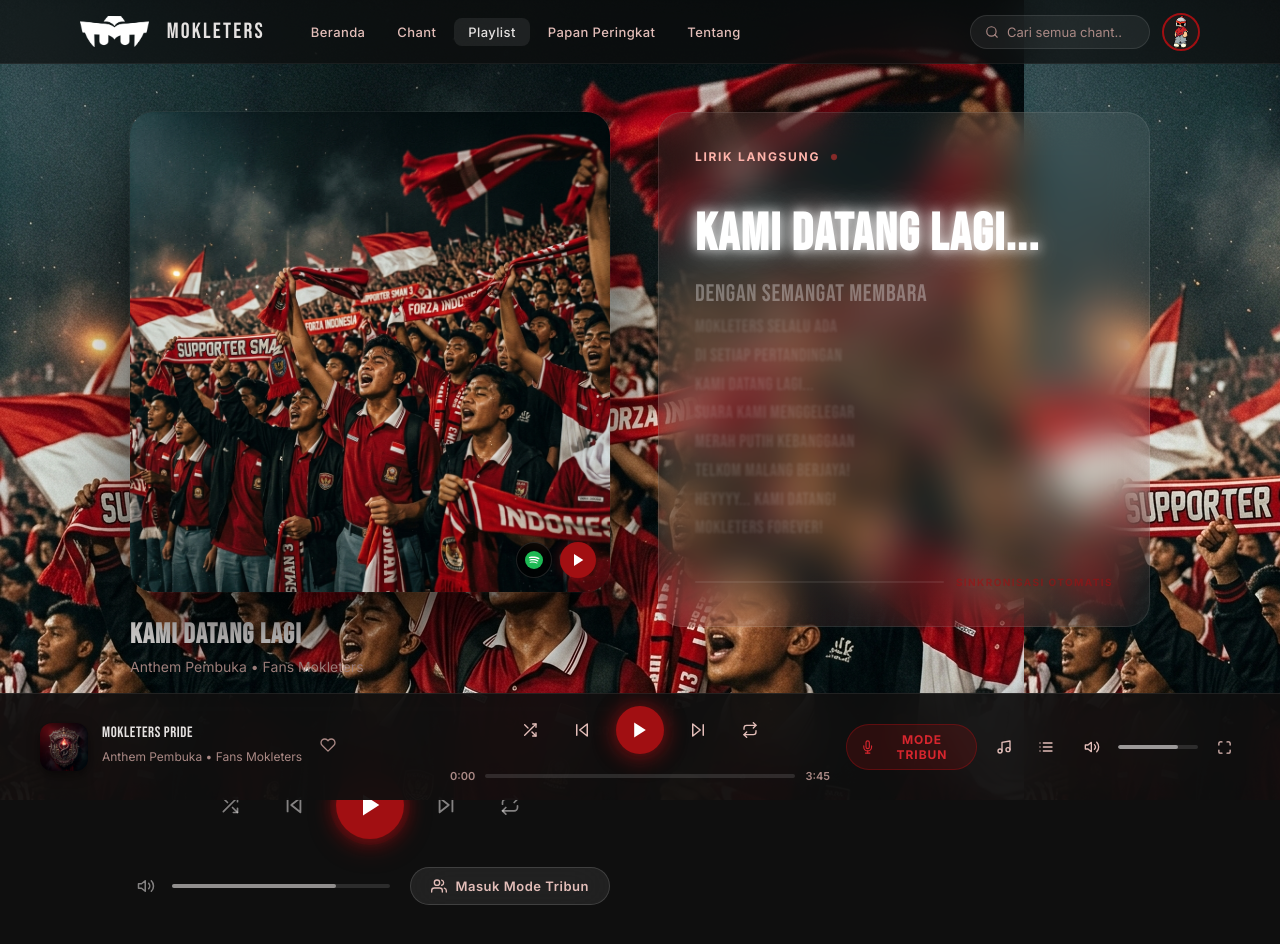
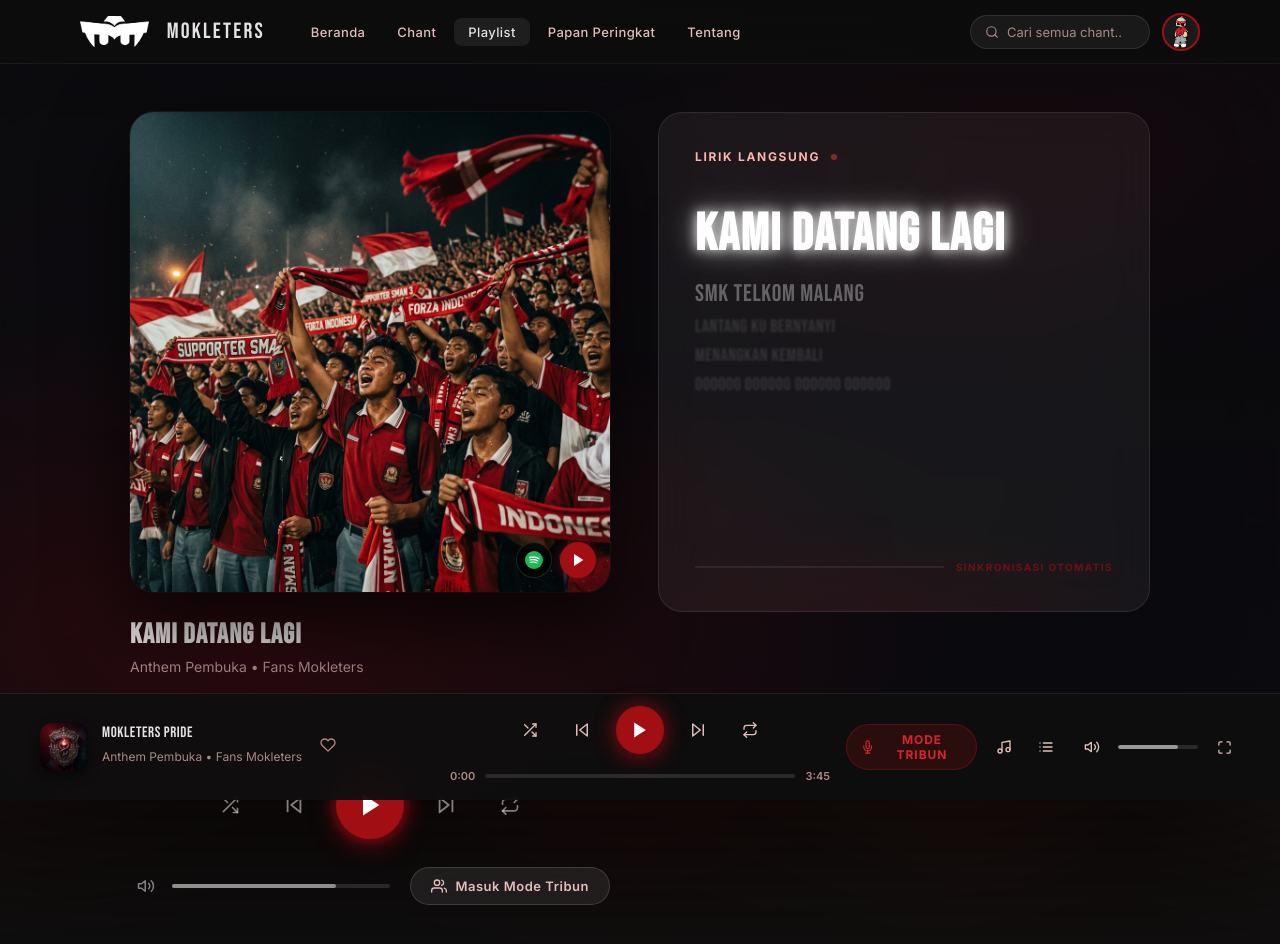
Before and after one commit to ElZidane123/mokleters, a React (Vite) app: page / in a window 1280 px wide. Both pictures are taken after a click on the link "Playlist". Shown: the top 944 px of the page. Built offline with nearby package versions, Linux system fonts and the light colour scheme.

Commit message:
Fix background clash on PlaylistPage and align lyrics and durations from PDF

```diff
--- a/src/PlaylistPage.tsx
+++ b/src/PlaylistPage.tsx
@@ -127,6 +127,7 @@ export default function PlaylistPage({
     <div className="playlist-page" id="playlist-page">
       {/* Latar belakang atmosferik */}
       <div className="playlist-page-bg" aria-hidden="true" style={{ backgroundImage: `url(${activeChant.img})` }} />
+      <div className="playlist-page-overlay" aria-hidden="true" />
 
       <div className="container playlist-page-layout">
 
--- a/src/index.css
+++ b/src/index.css
@@ -1991,10 +1991,21 @@ button { cursor: pointer; border: none; background: none; font-family: inherit;
 .playlist-page-bg {
   position: fixed;
   inset: 0;
+  background-size: cover;
+  background-position: center;
+  filter: blur(80px) saturate(1.2) brightness(0.2);
+  transform: scale(1.15);
+  z-index: -2;
+  pointer-events: none;
+}
+
+.playlist-page-overlay {
+  position: fixed;
+  inset: 0;
   background:
-    radial-gradient(ellipse 90% 70% at 20% 80%, rgba(125, 12, 15, 0.30) 0%, transparent 60%),
-    radial-gradient(ellipse 60% 50% at 80% 20%, rgba(80, 8, 10, 0.15) 0%, transparent 55%),
-    var(--color-bg);
+    radial-gradient(ellipse 90% 70% at 20% 80%, rgba(125, 12, 15, 0.28) 0%, transparent 60%),
+    radial-gradient(ellipse 60% 50% at 80% 20%, rgba(80, 8, 10, 0.12) 0%, transparent 55%),
+    linear-gradient(180deg, rgba(10, 10, 15, 0.75) 0%, rgba(10, 10, 15, 0.95) 100%);
   z-index: -1;
   pointer-events: none;
 }
--- a/src/lyrics.ts
+++ b/src/lyrics.ts
@@ -1,11 +1,11 @@
 /* =============================================
-   LYRICS DATA — per chant with timestamps (seconds)
+   LYRICS DATA — Sync with real MP4 durations and PDF content
    ============================================= */
 
 export interface LyricLine {
   id: number
   text: string
-  time: number
+  time: number // in seconds
 }
 
 export interface ChantData {
@@ -25,205 +25,243 @@ export interface ChantData {
 
 export const CHANTS: ChantData[] = [
   {
-    id: 1, title: 'Kami Datang Lagi', duration: '2:30', durationSec: 150,
-    category: 'Anthem Pembuka', tag: 'Pembuka', popular: true,
-    img: '/anthem1.png', artist: 'Fans Mokleters', plays: '1.5Jt',
+    id: 1,
+    title: 'Kami Datang Lagi',
+    duration: '0:37',
+    durationSec: 37,
+    category: 'Anthem Pembuka',
+    tag: 'Pembuka',
+    popular: true,
+    img: '/anthem1.png',
+    artist: 'Fans Mokleters',
+    plays: '1.5Jt',
     src: '/src/assets/mp4/kami datang lagi.m4a.mp4',
     lyrics: [
-      { id: 0, text: 'Kami datang lagi...', time: 0 },
-      { id: 1, text: 'Dengan semangat membara', time: 12 },
-      { id: 2, text: 'Mokleters selalu ada', time: 25 },
-      { id: 3, text: 'Di setiap pertandingan', time: 38 },
-      { id: 4, text: 'Kami datang lagi...', time: 52 },
-      { id: 5, text: 'Suara kami menggelegar', time: 65 },
-      { id: 6, text: 'Merah putih kebanggaan', time: 80 },
-      { id: 7, text: 'Telkom Malang berjaya!', time: 95 },
-      { id: 8, text: 'Heyyyy... kami datang!', time: 115 },
-      { id: 9, text: 'Mokleters forever!', time: 132 },
+      { id: 0, text: 'Kami datang lagi', time: 0 },
+      { id: 1, text: 'SMK Telkom Malang', time: 7 },
+      { id: 2, text: 'Lantang ku bernyanyi', time: 15 },
+      { id: 3, text: 'Menangkan Kembali', time: 23 },
+      { id: 4, text: 'Oooooo oooooo oooooo oooooo', time: 30 },
     ],
   },
   {
-    id: 2, title: 'SMK Telkom Malang Kami Datang', duration: '2:12', durationSec: 132,
-    category: 'Anthem Pembuka', tag: 'Pembuka', popular: true,
-    img: '/anthem2.png', artist: 'Paduan Suara Tribun Utara', plays: '892Rb',
+    id: 2,
+    title: 'SMK Telkom Malang Kami Datang',
+    duration: '0:44',
+    durationSec: 44,
+    category: 'Anthem Pembuka',
+    tag: 'Pembuka',
+    popular: true,
+    img: '/anthem2.png',
+    artist: 'Paduan Suara Tribun Utara',
+    plays: '892Rb',
     src: '/src/assets/mp4/smk telkom malang kami datang.m4a.mp4',
     lyrics: [
-      { id: 0, text: 'SMK Telkom Malang...', time: 0 },
-      { id: 1, text: 'Kami datang untukmu', time: 10 },
-      { id: 2, text: 'Berjuang tanpa henti', time: 22 },
-      { id: 3, text: 'Demi nama sekolah kita', time: 35 },
-      { id: 4, text: 'Telkom Malang!', time: 48 },
-      { id: 5, text: 'Kami pendukungmu sejati', time: 60 },
-      { id: 6, text: 'Sampai akhir pertandingan', time: 72 },
-      { id: 7, text: 'SMK Telkom Malang!', time: 88 },
-      { id: 8, text: 'Kami datang... kami datang!', time: 105 },
-      { id: 9, text: 'Berjaya untuk selamanya!', time: 120 },
+      { id: 0, text: 'SMK Telkom Malang', time: 0 },
+      { id: 1, text: 'Kami datang', time: 5 },
+      { id: 2, text: 'Mendukungmu', time: 10 },
+      { id: 3, text: 'Selamanya', time: 15 },
+      { id: 4, text: 'Telkom Malang', time: 20 },
+      { id: 5, text: 'Kami datang', time: 25 },
+      { id: 6, text: 'Mendukungmu', time: 30 },
+      { id: 7, text: 'Selamanya', time: 35 },
+      { id: 8, text: 'Lalalala lalalala lalalala lalalala', time: 40 },
     ],
   },
   {
-    id: 3, title: 'Bukalah Matamu', duration: '3:05', durationSec: 185,
-    category: 'Tempo Pertandingan', tag: 'Pertandingan', popular: false,
-    img: '/anthem3.png', artist: 'Unit Perkusi', plays: '740Rb',
+    id: 3,
+    title: 'Bukalah Matamu',
+    duration: '0:40',
+    durationSec: 40,
+    category: 'Tempo Pertandingan',
+    tag: 'Pertandingan',
+    popular: false,
+    img: '/anthem3.png',
+    artist: 'Unit Perkusi',
+    plays: '740Rb',
     src: '/src/assets/mp4/bukalah matamu.m4a.mp4',
     lyrics: [
-      { id: 0, text: 'Bukalah matamu...', time: 0 },
-      { id: 1, text: 'Lihat kami berdiri tegak', time: 15 },
-      { id: 2, text: 'Demi Telkom Malang', time: 30 },
-      { id: 3, text: 'Kami tak akan mundur', time: 45 },
-      { id: 4, text: 'Bukalah matamu!', time: 60 },
-      { id: 5, text: 'Dengar suara kami', time: 75 },
-      { id: 6, text: 'Bergema di tribun ini', time: 90 },
-      { id: 7, text: 'Untuk kemenangan kita!', time: 110 },
-      { id: 8, text: 'Buka... buka matamu!', time: 130 },
-      { id: 9, text: 'Mokleters pantang menyerah', time: 155 },
-      { id: 10, text: 'Sampai akhir nanti...', time: 172 },
+      { id: 0, text: 'Buka lah Matamu', time: 0 },
+      { id: 1, text: 'Pasang telingamu', time: 4 },
+      { id: 2, text: 'Lihatlah kedepan', time: 8 },
+      { id: 3, text: 'Bernyanyi Bersama', time: 12 },
+      { id: 4, text: 'Kanan bersuara', time: 17 },
+      { id: 5, text: 'Kiri bersuara', time: 22 },
+      { id: 6, text: 'Satukan suara', time: 27 },
+      { id: 7, text: 'Dukung wikusama', time: 31 },
+      { id: 8, text: 'Oooooooo huha', time: 35 },
     ],
   },
   {
-    id: 4, title: 'Mokleters Mokleters Wikusama', duration: '2:50', durationSec: 170,
-    category: 'Chant Kebanggaan', tag: 'Kebanggaan', popular: true,
-    img: '/anthem1.png', artist: 'Ensembel Vokal 2025', plays: '612Rb',
+    id: 4,
+    title: 'Mokleters Mokleters Wikusama',
+    duration: '0:36',
+    durationSec: 36,
+    category: 'Chant Kebanggaan',
+    tag: 'Kebanggaan',
+    popular: true,
+    img: '/anthem1.png',
+    artist: 'Ensembel Vokal 2025',
+    plays: '612Rb',
     src: '/src/assets/mp4/mokleters mokleters wikusama.m4a.mp4',
     lyrics: [
-      { id: 0, text: 'Mokleters... Mokleters...', time: 0 },
-      { id: 1, text: 'Wikusama kebanggaan kami', time: 14 },
-      { id: 2, text: 'Bersatu padu satu jiwa', time: 28 },
-      { id: 3, text: 'Mokleters Mokleters!', time: 42 },
-      { id: 4, text: 'Wikusama... Wikusama...', time: 56 },
-      { id: 5, text: 'Nama yang selalu kami jaga', time: 70 },
-      { id: 6, text: 'Di setiap langkah perjuangan', time: 84 },
-      { id: 7, text: 'Mokleters! Wikusama!', time: 100 },
-      { id: 8, text: 'Satu hati, satu suara', time: 120 },
-      { id: 9, text: 'Mokleters forever! Wikusama!', time: 145 },
-      { id: 10, text: 'Heyyyy...!!!', time: 162 },
+      { id: 0, text: 'Mokleters Mokleters wikusama (oe oe o)', time: 0 },
+      { id: 1, text: 'Wikusama SMK Telkom (Syalalalalalala)', time: 9 },
+      { id: 2, text: 'Sekarang Telkom School menang', time: 18 },
+      { id: 3, text: 'Telkom Malang jadi juara', time: 27 },
     ],
   },
   {
-    id: 5, title: 'Kami Pendukung Telkom Malang', duration: '1:45', durationSec: 105,
-    category: 'Tempo Pertandingan', tag: 'Pertandingan', popular: false,
-    img: '/anthem2.png', artist: 'Ultras SMK Malang', plays: '541Rb',
+    id: 5,
+    title: 'Kami Pendukung Telkom Malang',
+    duration: '0:39',
+    durationSec: 39,
+    category: 'Tempo Pertandingan',
+    tag: 'Pertandingan',
+    popular: false,
+    img: '/anthem2.png',
+    artist: 'Ultras SMK Malang',
+    plays: '541Rb',
     src: '/src/assets/mp4/kami pendukung telkom malang.m4a.mp4',
     lyrics: [
       { id: 0, text: 'Kami pendukung Telkom Malang', time: 0 },
-      { id: 1, text: 'Setia sampai akhir hayat', time: 12 },
-      { id: 2, text: 'Tak ada yang bisa hentikan kami', time: 24 },
-      { id: 3, text: 'Telkom Malang! Telkom Malang!', time: 38 },
-      { id: 4, text: 'Kami pendukung sejati', time: 52 },
-      { id: 5, text: 'Di setiap medan pertandingan', time: 65 },
-      { id: 6, text: 'Mokleters berdiri tegak!', time: 80 },
-      { id: 7, text: 'Telkom Malang berjaya!!!', time: 95 },
+      { id: 1, text: 'Ditribun bernyanyi Bersama', time: 6 },
+      { id: 2, text: 'Pantang mundur kau saudaraku', time: 12 },
+      { id: 3, text: 'Cinta Telkom School selalu', time: 18 },
+      { id: 4, text: 'Ale ale Telkom School', time: 24 },
+      { id: 5, text: 'Ale ale Telkom School', time: 30 },
+      { id: 6, text: 'Ale ale Telkom School selamanya', time: 34 },
     ],
   },
   {
-    id: 6, title: 'Loyalitas Tanpa Batas', duration: '3:18', durationSec: 198,
-    category: 'Anthem Pembuka', tag: 'Pembuka', popular: true,
-    img: '/anthem3.png', artist: 'Fans Mokleters', plays: '498Rb',
+    id: 6,
+    title: 'Loyalitas Tanpa Batas',
+    duration: '1:28',
+    durationSec: 88,
+    category: 'Anthem Pembuka',
+    tag: 'Pembuka',
+    popular: true,
+    img: '/anthem3.png',
+    artist: 'Fans Mokleters',
+    plays: '498Rb',
     src: '/src/assets/mp4/LOYALITAS TANPA BATAS ANTHEM.m4a.mp4',
     lyrics: [
-      { id: 0, text: 'Loyalitas... tanpa batas', time: 0 },
-      { id: 1, text: 'Inilah janji kami padamu', time: 16 },
-      { id: 2, text: 'Mokleters berdiri tegak', time: 32 },
-      { id: 3, text: 'Sampai napas terakhir', time: 48 },
-      { id: 4, text: 'Loyalitas tanpa batas!', time: 64 },
-      { id: 5, text: 'Untuk SMK Telkom Malang', time: 80 },
-      { id: 6, text: 'Kesetiaan kami abadi', time: 96 },
-      { id: 7, text: 'Di tribun ini kami berdiri', time: 112 },
-      { id: 8, text: 'Loyalitas... loyalitas...', time: 130 },
-      { id: 9, text: 'Tak pernah kami ingkari', time: 148 },
-      { id: 10, text: 'Mokleters! Loyalitas!', time: 168 },
-      { id: 11, text: 'Tanpa batas... selamanya!', time: 185 },
+      { id: 0, text: 'Dengarlah kawan cerita dan semangatku', time: 0 },
+      { id: 1, text: 'Kami Mokleters, Telkom school Malang', time: 6 },
+      { id: 2, text: 'Suka duka tinggi Bersama', time: 13 },
+      { id: 3, text: 'Jiwa korsa di dalam hati kita semua', time: 20 },
+      { id: 4, text: 'Mari, ikut, benyanyi kawan ooooo', time: 27 },
+      { id: 5, text: 'Angkat, jempot, sambil tertawa hahahaha', time: 34 },
+      { id: 6, text: 'Jika kau memang anak mokleters', time: 41 },
+      { id: 7, text: 'Mari kita tunjukkan semangatmu kawan', time: 48 },
+      { id: 8, text: 'Suka duka slalu Bersama', time: 55 },
+      { id: 9, text: 'Kita hebat kita bersahaja', time: 62 },
+      { id: 10, text: 'Slalu aktif, dan kreatif', time: 69 },
+      { id: 11, text: 'Pantang menyerah dan tak terkalahkan', time: 76 },
+      { id: 12, text: 'Loyalitas tanpa batas kami Mokleters untuk Telkom school', time: 82 },
     ],
   },
   {
-    id: 7, title: 'Hey Forza Moklet', duration: '2:40', durationSec: 160,
-    category: 'Tempo Pertandingan', tag: 'Pertandingan', popular: true,
-    img: '/anthem1.png', artist: 'Paduan Suara Tribun Utara', plays: '432Rb',
+    id: 7,
+    title: 'Hey Forza Moklet',
+    duration: '0:37',
+    durationSec: 37,
+    category: 'Tempo Pertandingan',
+    tag: 'Pertandingan',
+    popular: true,
+    img: '/anthem1.png',
+    artist: 'Paduan Suara Tribun Utara',
+    plays: '432Rb',
     src: '/src/assets/mp4/hey forza moklet forza forza moklet.m4a.mp4',
     lyrics: [
-      { id: 0, text: 'Hey! Forza Moklet!', time: 0 },
-      { id: 1, text: 'Forza! Forza! Moklet!', time: 8 },
-      { id: 2, text: 'Hey hey hey!', time: 18 },
-      { id: 3, text: 'Forza Moklet! Forza!', time: 28 },
-      { id: 4, text: 'Ayo maju terus!', time: 40 },
-      { id: 5, text: 'Hey! Forza Moklet!', time: 55 },
-      { id: 6, text: 'Jangan pernah menyerah!', time: 70 },
-      { id: 7, text: 'Forza! Forza! Forza!', time: 85 },
-      { id: 8, text: 'Hey Moklet berjaya!', time: 102 },
-      { id: 9, text: 'Forza Moklet! Hey!', time: 120 },
-      { id: 10, text: 'Mokleters! Forza!!!', time: 140 },
-      { id: 11, text: 'Hey!!! Forza!!!', time: 152 },
+      { id: 0, text: 'Hari ini Telkom Malang berlaga', time: 0 },
+      { id: 1, text: 'Hari ini Telkom Malang Pemenangnya', time: 7 },
+      { id: 2, text: 'Telkom Malang hancurkan semua lawanmu', time: 15 },
+      { id: 3, text: 'KITA TERIAK FORZA MOKLET', time: 22 },
+      { id: 4, text: 'Hey forza moklet forza forza moklet', time: 29 },
     ],
   },
   {
-    id: 8, title: 'Bret', duration: '1:55', durationSec: 115,
-    category: 'Chant Kemenangan', tag: 'Kemenangan', popular: false,
-    img: '/anthem2.png', artist: 'Unit Perkusi', plays: '387Rb',
+    id: 8,
+    title: 'Bret',
+    duration: '1:10',
+    durationSec: 70,
+    category: 'Chant Kemenangan',
+    tag: 'Kemenangan',
+    popular: false,
+    img: '/anthem2.png',
+    artist: 'Unit Perkusi',
+    plays: '387Rb',
     src: '/src/assets/mp4/bret.m4a.mp4',
     lyrics: [
-      { id: 0, text: 'Bret... bret... bret...', time: 0 },
-      { id: 1, text: 'Mokleters menang!', time: 12 },
-      { id: 2, text: 'Bret! Bret! Bret!', time: 24 },
-      { id: 3, text: 'Rayakan kemenangan ini!', time: 36 },
-      { id: 4, text: 'Bret bret bret...', time: 50 },
-      { id: 5, text: 'Telkom Malang jaya!', time: 65 },
-      { id: 6, text: 'Bret!!! Menang!!!', time: 82 },
-      { id: 7, text: 'Mokleters berjaya!!!', time: 100 },
+      { id: 0, text: 'Wis sue aku ngenteni koe', time: 0 },
+      { id: 1, text: 'Rino wengi ora nyambut gawe', time: 11 },
+      { id: 2, text: 'Telkom Malang kudu dimenangke', time: 23 },
+      { id: 3, text: 'Arek Moklet seneng rame rame', time: 35 },
+      { id: 4, text: 'Oooooooooooo bret', time: 47 },
+      { id: 5, text: 'Oooooooooooo', time: 59 },
     ],
   },
   {
-    id: 9, title: 'Yeyeye Happy Yayaya', duration: '2:20', durationSec: 140,
-    category: 'Chant Kemenangan', tag: 'Kemenangan', popular: false,
-    img: '/anthem3.png', artist: 'Ensembel Vokal 2025', plays: '356Rb',
+    id: 9,
+    title: 'Yeyeye Happy Yayaya',
+    duration: '0:35',
+    durationSec: 35,
+    category: 'Chant Kemenangan',
+    tag: 'Kemenangan',
+    popular: false,
+    img: '/anthem3.png',
+    artist: 'Ensembel Vokal 2025',
+    plays: '356Rb',
     src: '/src/assets/mp4/yeyeye happy yayaya.m4a.mp4',
     lyrics: [
-      { id: 0, text: 'Yeyeye... happy yayaya...', time: 0 },
-      { id: 1, text: 'Kita menang hari ini!', time: 14 },
-      { id: 2, text: 'Yeyeye happy!', time: 28 },
-      { id: 3, text: 'Rayakan bersama-sama', time: 42 },
-      { id: 4, text: 'Yayaya... yeyeye...', time: 56 },
-      { id: 5, text: 'Happy! Happy! Happy!', time: 70 },
-      { id: 6, text: 'Mokleters menang lagi!', time: 85 },
-      { id: 7, text: 'Yeyeye happy yayaya!', time: 100 },
-      { id: 8, text: 'Selamat... selamat!', time: 118 },
-      { id: 9, text: 'Yayaya!!! Menang!!!', time: 130 },
+      { id: 0, text: 'Yeyeye happy yayaya', time: 0 },
+      { id: 1, text: 'Kami ini Telkom School Malang', time: 7 },
+      { id: 2, text: 'Disini kita menang', time: 14 },
+      { id: 3, text: 'Disana kita menang', time: 21 },
+      { id: 4, text: 'Telkom Malang jadi juara', time: 28 },
     ],
   },
   {
-    id: 10, title: 'Warna Merah Kebanggaan Kami', duration: '3:10', durationSec: 190,
-    category: 'Chant Kebanggaan', tag: 'Kebanggaan', popular: true,
-    img: '/anthem1.png', artist: 'Fans Mokleters', plays: '324Rb',
+    id: 10,
+    title: 'Warna Merah Kebanggaan Kami',
+    duration: '0:39',
+    durationSec: 39,
+    category: 'Chant Kebanggaan',
+    tag: 'Kebanggaan',
+    popular: true,
+    img: '/anthem1.png',
+    artist: 'Fans Mokleters',
+    plays: '324Rb',
     src: '/src/assets/mp4/warna merah kebanggan kami.m4a.mp4',
     lyrics: [
       { id: 0, text: 'Warna merah kebanggaan kami', time: 0 },
-      { id: 1, text: 'Berkibar di setiap tribun', time: 16 },
-      { id: 2, text: 'Merah... merah kebanggaan', time: 32 },
-      { id: 3, text: 'SMK Telkom Malang!', time: 48 },
-      { id: 4, text: 'Warna merah... darah kami', time: 64 },
-      { id: 5, text: 'Jiwa raga untuk sekolah ini', time: 80 },
-      { id: 6, text: 'Kebanggaan kami abadi', time: 98 },
-      { id: 7, text: 'Merah putih selalu berjaya!', time: 116 },
-      { id: 8, text: 'Warna merah... kebanggaan...', time: 136 },
-      { id: 9, text: 'Mokleters di setiap saat', time: 156 },
-      { id: 10, text: 'Merah!!! Kebanggaan kami!!!', time: 176 },
+      { id: 1, text: 'Disini kami terus berdiri', time: 6 },
+      { id: 2, text: 'Suara lantang semangat kami', time: 12 },
+      { id: 3, text: 'Takkan Berhenti disini', time: 18 },
+      { id: 4, text: 'Oooooooooo', time: 24 },
+      { id: 5, text: 'Lalaalalalalaaa', time: 30 },
+      { id: 6, text: 'Ooooooooo', time: 35 },
     ],
   },
   {
-    id: 11, title: 'Hari Ini Ku Tinggalkan Pelajaran', duration: '2:55', durationSec: 175,
-    category: 'Anthem Pembuka', tag: 'Pembuka', popular: false,
-    img: '/anthem2.png', artist: 'Ultras SMK Malang', plays: '289Rb',
+    id: 11,
+    title: 'Hari Ini Ku Tinggalkan Pelajaran',
+    duration: '0:37',
+    durationSec: 37,
+    category: 'Anthem Pembuka',
+    tag: 'Pembuka',
+    popular: false,
+    img: '/anthem2.png',
+    artist: 'Ultras SMK Malang',
+    plays: '289Rb',
     src: '/src/assets/mp4/hari ini ku tinggalkan pelajaran.m4a.mp4',
     lyrics: [
-      { id: 0, text: 'Hari ini ku tinggalkan pelajaran', time: 0 },
-      { id: 1, text: 'Demi Mokleters kebanggaan', time: 16 },
-      { id: 2, text: 'Tak ada yang lebih penting', time: 32 },
-      { id: 3, text: 'Dari mendukung SMK kita!', time: 48 },
-      { id: 4, text: 'Hari ini... hari ini...', time: 64 },
-      { id: 5, text: 'Ku tinggalkan segalanya', time: 80 },
-      { id: 6, text: 'Untuk berdiri di sini', time: 96 },
-      { id: 7, text: 'Bersama Mokleters semua!', time: 112 },
-      { id: 8, text: 'Hari ini ku di sini!', time: 130 },
-      { id: 9, text: 'Tinggalkan pelajaran demi ini!', time: 148 },
-      { id: 10, text: 'Mokleters! Telkom! Berjaya!', time: 165 },
+      { id: 0, text: 'Hari ini kutinggalkan Pelajaran', time: 0 },
+      { id: 1, text: 'Siap siap untuk nonton pertandingan', time: 7 },
+      { id: 2, text: 'Orang bilang aku ini kesurupan', time: 15 },
+      { id: 3, text: 'Untuk moklet segalanya ku lakukan', time: 23 },
+      { id: 4, text: 'Telkom School syalala oooo', time: 30 },
     ],
   },
 ]
```
